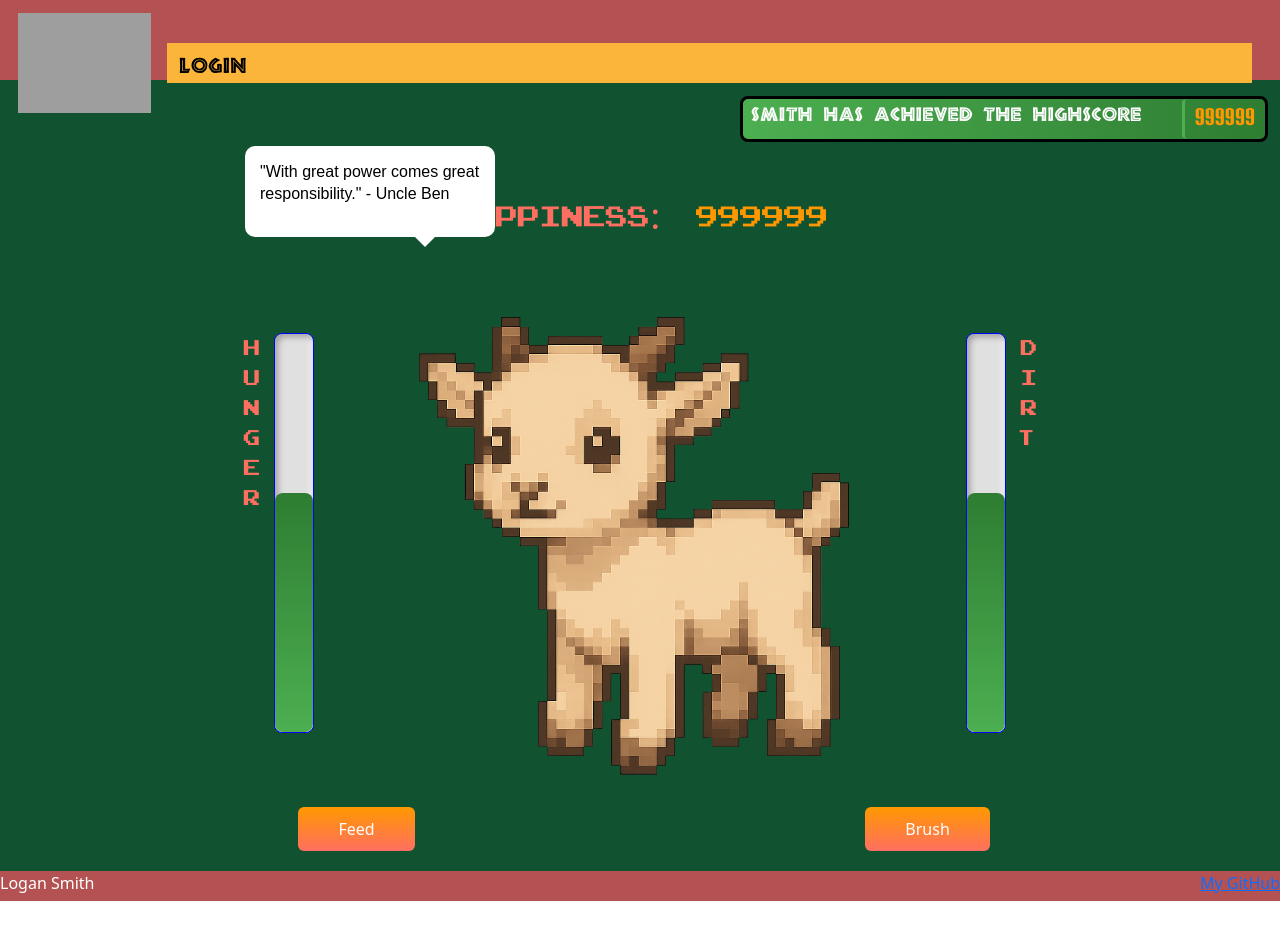
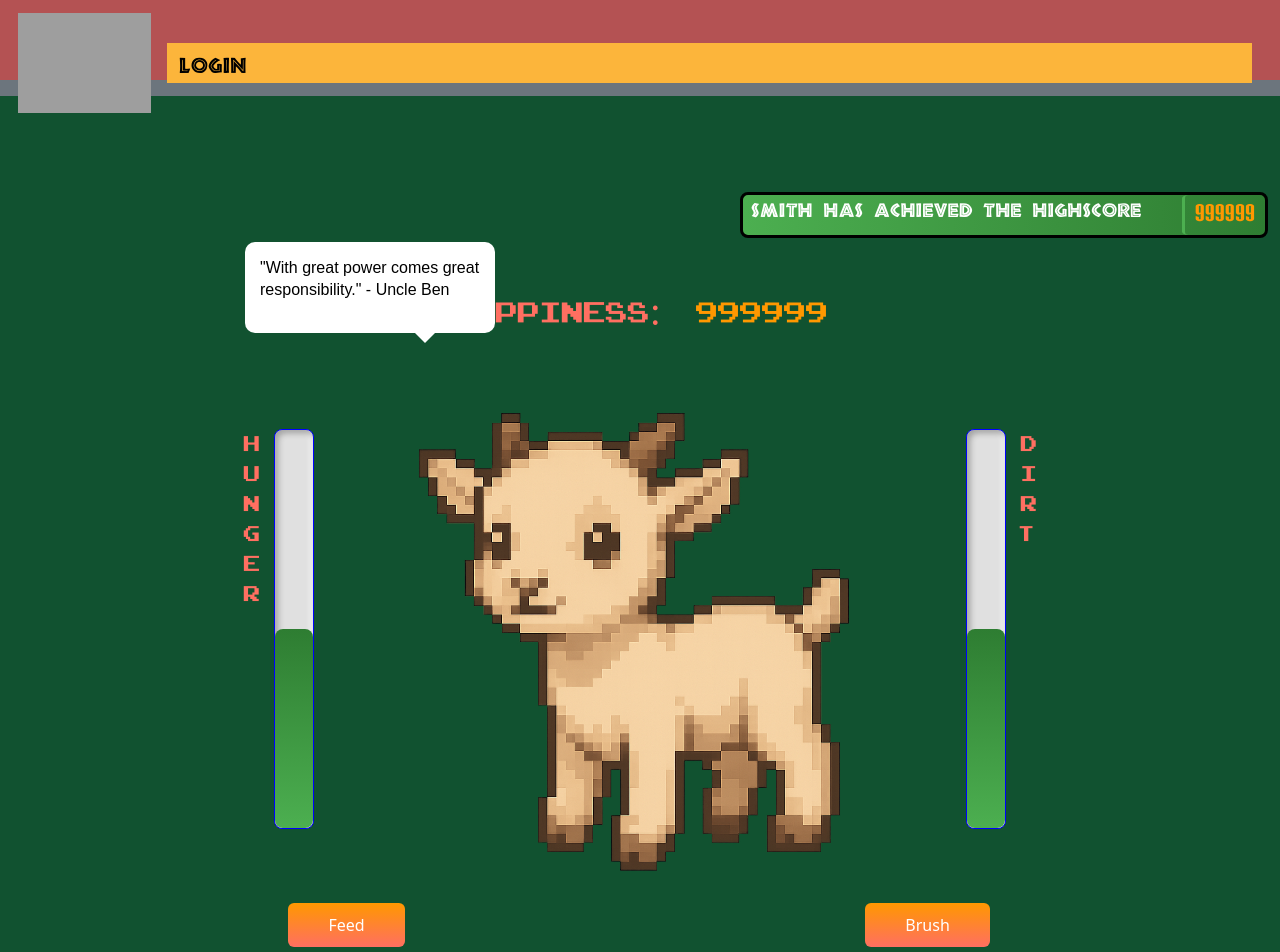
Before and after one commit to Ljreds/virtual-spider, a React (Vite) app: page /game in a window 1280 px wide. Shown: the top 952 px of the page. Before the commit the page ends 901 px from the top, so only its background shows below. Built offline with nearby package versions, Linux system fonts and the light colour scheme; grey boxes are pictures that could not be loaded.

Commit message:
Organized the game components
Used react to make the buttons and meters connected

```diff
--- a/src/app.jsx
+++ b/src/app.jsx
@@ -75,7 +75,7 @@ function App() {
                 }
                 exact
                 />
-                <Route path='/game' element={<Game/>} />
+                <Route path='/game' element={<Game userName = {userName}/>} />
                 <Route path='/scores' element={<Scores />} />
                 <Route path='*' element={<NotFound />} />
             </Routes>
--- a/src/game/game.css
+++ b/src/game/clicker.css
@@ -87,7 +87,6 @@
 }
 
 .meter-fill {
-  height: 60%;
   width: 100%;
   background: linear-gradient(to top, #4caf50, #2e7d32);
   border-radius: inherit;
--- /dev/null
+++ b/src/game/clicker.jsx
@@ -0,0 +1,78 @@
+import React from 'react';
+import './clicker.css';
+
+import Button from 'react-bootstrap/Button';
+
+
+export function Clicker(props) {
+
+    const [hunger, setHunger] = React.useState(50);
+    const [dirt, setDirt] = React.useState(50);
+
+    const clamp = v => Math.max(0, Math.min(100, v));
+
+  return (
+   <main className="container-fluid text-white">
+        <div className="game">
+            <div className="row">
+                <div className="col">
+                    <div className="speech-bubble">
+                        <p id="quote">"With great power comes great responsibility." - Uncle Ben </p>
+                    </div>
+                </div>
+
+                <div className="col">
+                    <div className="highscore-message">
+                        <div><span id="username">Smith has achieved the highscore</span></div>
+                        <div id="high-score"><output >999999</output></div>
+                    </div>
+                </div>
+            </div>
+
+
+            <div className="row justify-content-md-center">
+                <div className="col-md-auto">
+                    <p className="score-container">Happiness: <output id="score">999999</output></p>
+                </div>
+            </div>
+
+            <div className="row">
+                <div className=" col">
+                    <div className="meter-container justify-content-end">
+                        <span className="meter-name">Hunger</span>
+                        <div className="game-meter">
+                            <div className="meter-fill" style={{ height: `${hunger}%` }} aria-valuenow={hunger} aria-valuemin={0} aria-valuemax={100}></div>
+                        </div>
+                    </div>
+                </div>
+
+                <div className="col avatar"><img src="goat.png" alt="Aponkye(goat)" width="544" /></div>
+
+                <div className ="col">
+                    <div className="meter-container">
+                        <div className="game-meter">
+                            <div className="meter-fill" style={{ height: `${dirt}%` }} aria-valuenow={dirt} aria-valuemin={0} aria-valuemax={100}></div>
+                        </div>
+                        <span className="meter-name">Dirt</span>
+                    </div>
+
+                </div>
+            </div>
+            <div className="row">
+                <div className="col feed-btn">
+                    <Button className="game-button" type="button"  onClick={() => setHunger(h => clamp(hunger - 2))}>
+                        Feed
+                    </Button>
+                </div>
+                <div className="col"></div>
+                <div className="col">
+                    <Button className="game-button" type="button" onClick={() => setDirt(d => clamp(dirt - 2))}>
+                        Brush
+                    </Button>
+                </div>
+            </div>
+        </div>
+
+    </main>
+  );
+}
--- a/src/game/game.jsx
+++ b/src/game/game.jsx
@@ -1,61 +1,11 @@
 import React from 'react';
-import './game.css';
 
-export function Game() {
+import { Clicker } from './clicker';
+
+export function Game(props) {
   return (
-   <main className="container-fluid text-white">
-        <div className="game">
-            <div className="row">
-                <div className="col">
-                    <div className="speech-bubble">
-                        <p id="quote">"With great power comes great responsibility." - Uncle Ben </p>
-                    </div>
-                </div>
-
-                <div className="col">
-                    <div className="highscore-message">
-                        <div><span id="username">Smith has achieved the highscore</span></div>
-                        <div id="high-score"><output >999999</output></div>
-                    </div>
-                </div>
-            </div>
-
-
-            <div className="row justify-content-md-center">
-                <div className="col-md-auto">
-                    <p className="score-container">Happiness: <output id="score">999999</output></p>
-                </div>
-            </div>
-
-            <div className="row">
-                <div className=" col">
-                    <div className="meter-container justify-content-end">
-                        <span className="meter-name">Hunger</span>
-                        <div className="game-meter">
-                            <div className="meter-fill"></div>
-                        </div>
-                    </div>
-                </div>
-
-                <div className="col avatar"><img src="goat.png" alt="Aponkye(goat)" width="544" /></div>
-
-                <div className ="col">
-                    <div className="meter-container">
-                        <div className="game-meter">
-                            <div className="meter-fill"></div>
-                        </div>
-                        <span className="meter-name">Dirt</span>
-                    </div>
-
-                </div>
-            </div>
-            <div className="row">
-                <div className="col feed-btn"><button className="game-button" type="button">Feed</button></div>
-                <div className="col"></div>
-                <div className="col"><button className="game-button" type="button">Brush</button></div>
-            </div>
-        </div>
-
+    <main className='bg-secondary'>
+      <Clicker userName={props.userName} />
     </main>
   );
 }
```
